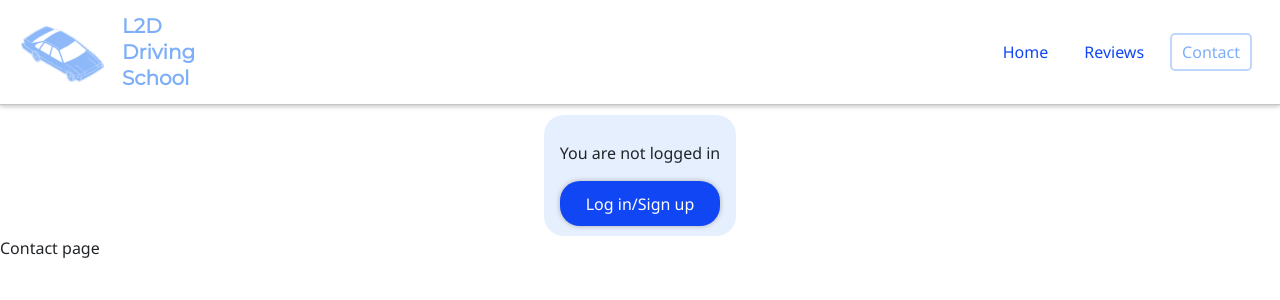
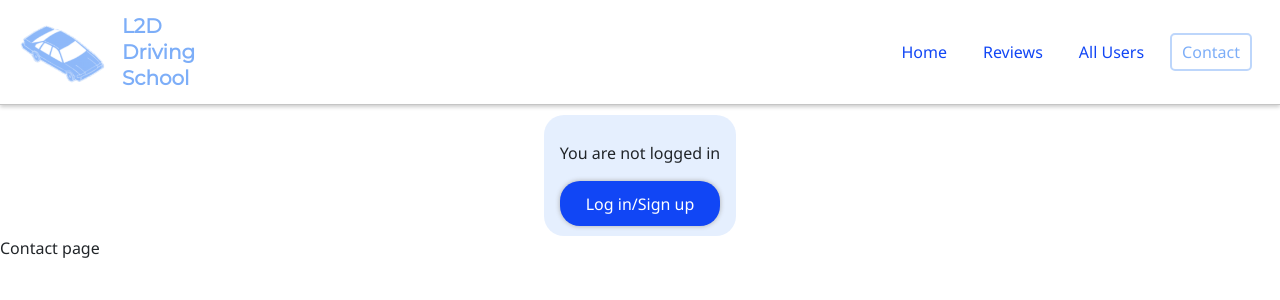
Before and after one commit to SasanTazayoni/L2D-driving-school-CI-PP4, a Django app: page /contact/ in a window 1280 px wide. Shown: the top 300 px of the page. Run offline with Django 4.2, Linux system fonts and the light colour scheme.

Commit message:
Add tab for all user profiles in base template

```diff
--- a/templates/base.html
+++ b/templates/base.html
@@ -4,6 +4,7 @@
 {% url 'reviews' as reviews_url %}
 {% url 'appointments' as appointments_url %}
 {% url 'profile_page' as profile_url %}
+{% url 'user_profiles' as user_profiles_url %}
 {% url 'contact' as contact_url %}
 {% url 'account_login' as login_url %}
 {% url 'account_signup' as signup_url %}
@@ -76,6 +77,10 @@
                             href="{% url 'profile_page' %}">Profile</a>
                     </li>
                     {% endif %}
+                    <li class="nav-item mx-2">
+                        <a class="nav-link {% if request.path == user_profiles_url %}active{% endif %}" aria-current="page"
+                            href="{% url 'user_profiles' %}">All Users</a>
+                    </li>
                     <li class="nav-item mx-2">
                         <a class="nav-link {% if request.path == contact_url %}active{% endif %}" aria-current="page"
                             href="{% url 'contact' %}">Contact</a>
```
